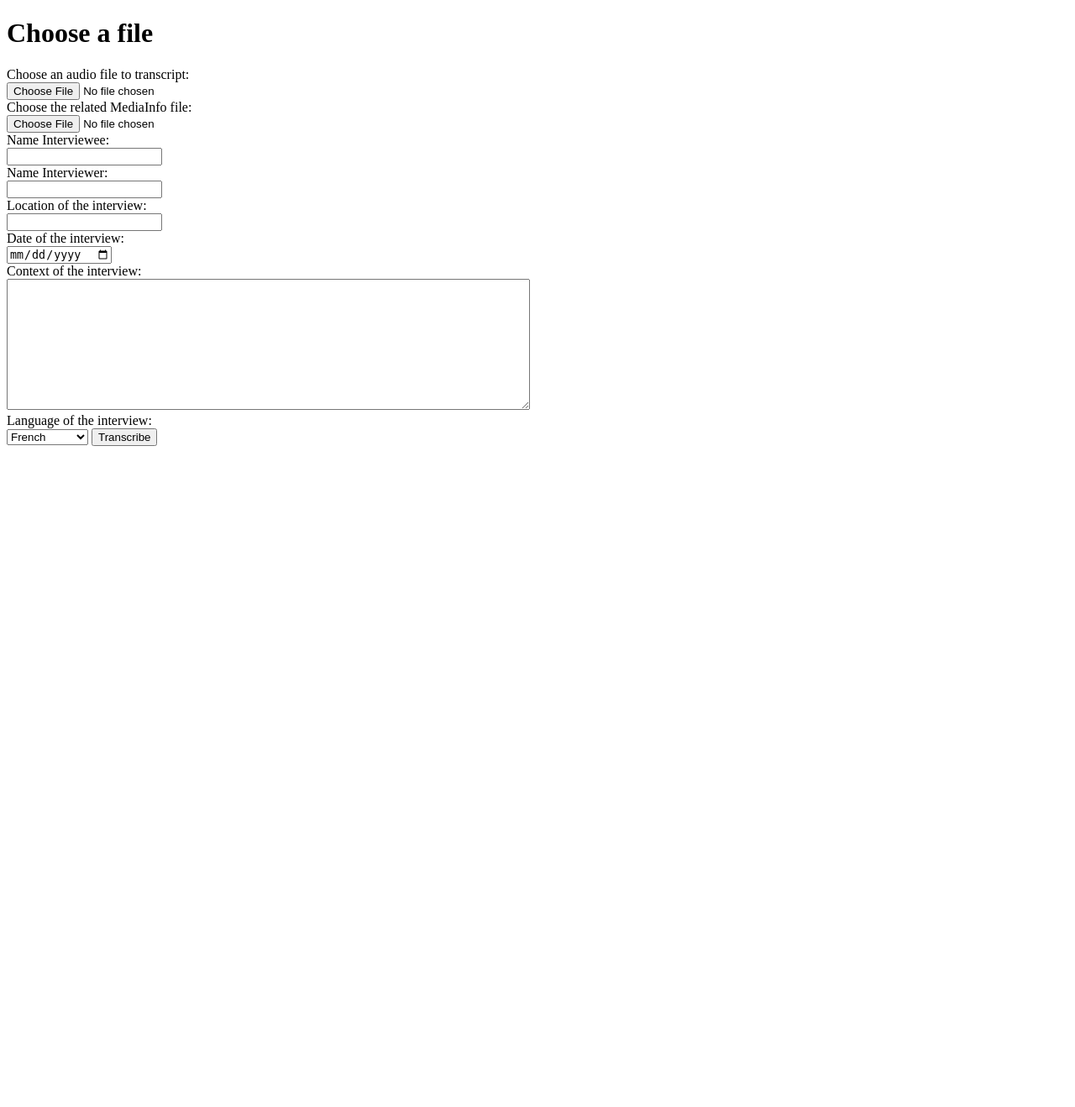
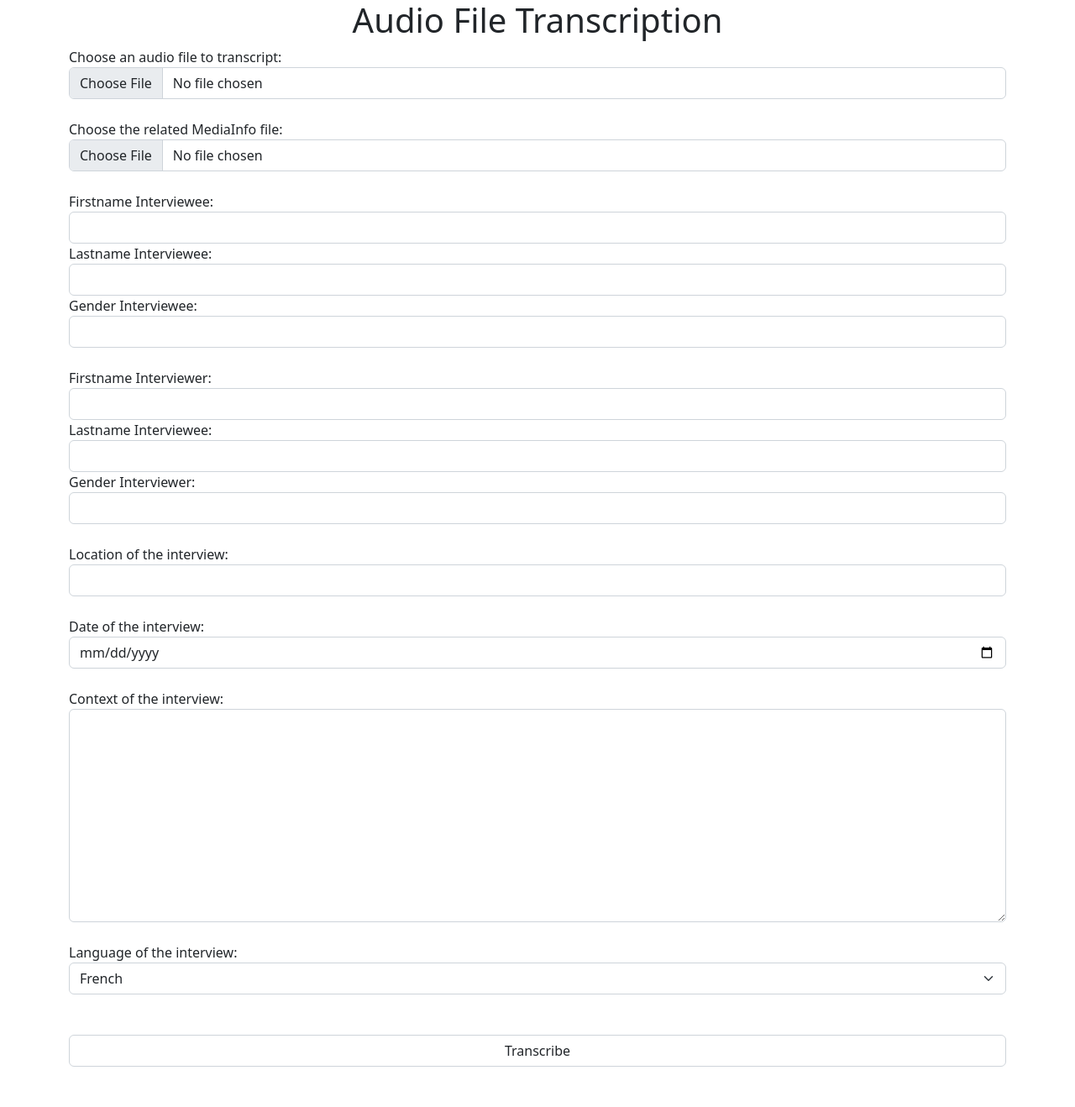
Before and after one commit to dpicca/Montreux-Jazz-Memories, a Flask app: page / in a window 1280 px wide. Shown: the whole page at 84% size. Before the commit the page ends 531 px from the top, so only its background shows below. Run offline with Flask 2, Linux system fonts and the light colour scheme.

Commit message:
completed transcription form

```diff
--- a/database-retranscript/MJMDB.sql
+++ b/database-retranscript/MJMDB.sql
@@ -31,8 +31,10 @@ ENGINE = InnoDB;
 -- -----------------------------------------------------
 CREATE TABLE IF NOT EXISTS `mydb`.`descriptive_metadata` (
   `id` INT NOT NULL AUTO_INCREMENT,
-  `name_interviewee` VARCHAR(45) NOT NULL COMMENT 'name of the interviewee',
-  `name_interviewer` VARCHAR(45) NULL COMMENT 'name of the interviewer of interviewers',
+  `first_name_interviewee` VARCHAR(45) NOT NULL COMMENT 'name of the interviewee',
+  `last_name_interviewee` VARCHAR(45) NOT NULL,
+  `first_name_interviewer` VARCHAR(45) NULL COMMENT 'name of the interviewer of interviewers',
+  `last_name_interviewer` VARCHAR(45) NULL,
   `location` VARCHAR(45) NULL COMMENT 'location of the interview',
   `date` DATE NOT NULL,
   `context` VARCHAR(45) NULL COMMENT 'context in which the interview was made\n',
--- a/database-retranscript/app.py
+++ b/database-retranscript/app.py
@@ -7,6 +7,7 @@ from google.cloud import storage
 import asyncio
 import datetime
 from pathlib import Path
+import json
 
 
 AUDIO_EXTENSIONS = {'wav'}
@@ -131,8 +132,9 @@ def insert_interview(text, transcription, audio):
             print("MySQL connection is closed")
 
 
-def insert_metadata(name_interviewee, name_interviewer, location, date, context, file_name, audio_length, file_format,
-                    language, mediainfo):
+def insert_metadata(fname_interviewee,lname_interviewee, gender_interviewee, fname_interviewer,lname_interviewer,
+                    gender_interviewer, location, date, context, file_name, audio_length, file_format, language,
+                    mediainfo):
     print("Inserting Meta Data")
     try:
         connection = mysql.connector.connect(host='localhost',
@@ -143,9 +145,11 @@ def insert_metadata(name_interviewee, name_interviewer, location, date, context,
 
         cursor = connection.cursor()
 
-        sql_insert_descriptive = """ INSERT INTO descriptive_metadata (id, name_interviewee, name_interviewer,
-        location, date, context) VALUES (LAST_INSERT_ID(), %s, %s, %s, %s, %s)"""
-        insert_descriptive_data = (name_interviewee, name_interviewer, location, date, context)
+        sql_insert_descriptive = """ INSERT INTO descriptive_metadata (id, first_name_interviewee,
+         last_name_interviewee, gender_interviewee, first_name_interviewer, last_name_interviewer, gender_interviewer,
+         location, date, context) VALUES (LAST_INSERT_ID(), %s, %s, %s, %s, %s, %s, %s, %s, %s)"""
+        insert_descriptive_data = (fname_interviewee, lname_interviewee, gender_interviewee, fname_interviewer,
+                                   lname_interviewer, gender_interviewer, location, date, context)
         result_descriptive = cursor.execute(sql_insert_descriptive, insert_descriptive_data)
 
         sql_insert_technical = """INSERT INTO technical_metadata (id, file_name, file_length, format, language,
@@ -176,15 +180,19 @@ def upload_file():
             return redirect(request.url)
 
         if 'json' not in request.files:
-            print('missing audio file')
+            print('missing json file')
             flash('No file part')
             return redirect(request.url)
 
         file = request.files['audio']
         minfo = request.files['json']
         language = request.form['language']
-        name_interviewee = request.form['interviewee']
-        name_interviewer = request.form['interviewer']
+        fname_interviewee = request.form['fn_interviewee']
+        lname_interviewee = request.form['ln_interviewee']
+        gender_interviewee = request.form['gender_interviewee']
+        fname_interviewer = request.form['fn_interviewer']
+        lname_interviewer = request.form['ln_interviewer']
+        gender_interviewer = request.form['gender_interviewer']
         location = request.form['location']
         form_date = request.form.get('Idate')
         date = datetime.datetime.strptime(form_date, '%Y-%m-%d')
@@ -205,49 +213,20 @@ def upload_file():
             minfo_name = secure_filename(minfo.filename)
             Path('./uploads/' + filename.split('.')[0]).mkdir(parents=True, exist_ok=True)
             app.config['FOLDER_PATH'] = Path('./uploads/' + filename.split('.')[0]).as_posix()
+            file.stream.seek(0)
             file.save(os.path.join(app.config['FOLDER_PATH'], filename))
-            file.save(os.path.join(app.config['FOLDER_PATH'], minfo_name))
+            minfo.stream.seek(0)
+            minfo.save(os.path.join(app.config['FOLDER_PATH'], minfo_name))
             filepath = app.config['FOLDER_PATH'] + '/' + filename
             jsonpath = app.config['FOLDER_PATH'] + '/' + minfo_name
 
             insert_interview(results, results, filepath)
-            insert_metadata(name_interviewee, name_interviewer, location, date, context, filename, duration,
+            insert_metadata(fname_interviewee, lname_interviewee, gender_interviewee, fname_interviewer,
+                            lname_interviewer, gender_interviewer, location, date, context, filename, duration,
                             file_format, language, jsonpath)
-            # redirect(url_for('transcriptions/' + select_interview()))
 
     return render_template('upload_revamp.html')
 
 
-@app.route('/transcriptions/<date>/<name>', methods=['GET', 'POST'])
-def update_text(interview_id):
-    def select_interview():
-        print("Retrieving interview ID")
-        interview_name = request.form('interview_search')
-        try:
-            connection = mysql.connector.connect(host='localhost',
-                                                 port='8889',
-                                                 user='root',
-                                                 password='root',
-                                                 database='mydb')
-
-            cursor = connection.cursor()
-            sql_select_interview = """SELECT MAX(id) FROM interview"""
-            selected_interview = cursor.execute(sql_select_interview)
-
-            connection.commit()
-            return selected_interview
-
-        except mysql.connector.Error as error:
-            print("Failed inserting BLOB data into MySQL table {}".format(error))
-
-        finally:
-            if connection.is_connected():
-                cursor.close()
-                connection.close()
-                print("MySQL connection is closed")
-    interview_id = request.args.get('id')
-    return render_template('transcription.html')
-
-
 if __name__ == '__main__':
     app.run()
--- a/database-retranscript/templates/transcription.html
+++ b/database-retranscript/templates/transcription.html
@@ -6,7 +6,8 @@
 </head>
 <body>
 <form method=post enctype=multipart/form-data>
-    <input type="text" name="interview_search">
+    <input type="text" name="interview_search"> <br>
+    <input type=submit value=Search>
 </form>
 </body>
 </html>
--- a/database-retranscript/templates/upload_revamp.html
+++ b/database-retranscript/templates/upload_revamp.html
@@ -1,32 +1,76 @@
 <!doctype html>
+<head>
+    <link href="https://cdn.jsdelivr.net/npm/bootstrap@5.2.0-beta1/dist/css/bootstrap.min.css" rel="stylesheet"
+          integrity="sha384-0evHe/X+R7YkIZDRvuzKMRqM+OrBnVFBL6DOitfPri4tjfHxaWutUpFmBp4vmVor" crossorigin="anonymous">
+</head>
 <html lang="en">
     <title>Transcription</title>
-    <h1>Choose a file</h1>
+    <h1 align="center">Audio File Transcription</h1>
     <form method=post enctype=multipart/form-data>
     <!--Interview-->
+        <div class="container">
           <label for="audio">Choose an audio file to transcript:</label> <br>
-      <input type=file name=audio accept=".wav"> <br>
+          <input class="form-control" type=file name=audio accept=".wav"> <br>
+        </div>
+
     <!--Technical MetaData-->
+        <div class="container">
           <label for="json">Choose the related MediaInfo file:</label> <br>
-      <input type=file name=json accept=".json"> <br>
+          <input class="form-control" type=file name=json accept=".json"> <br>
+        </div>
+
     <!--Descriptive MetaData-->
-      <label for="interviewee">Name Interviewee:</label> <br>
-      <input type=text id="interviewee" name="interviewee"> <br>
-      <label for="interviewer">Name Interviewer:</label> <br>
-      <input type=text id="interviewer" name=interviewer> <br>
+        <div class="container">
+          <label for="interviewee">Firstname Interviewee:</label> <br>
+          <input  class="form-control" type=text id="fn_interviewee" name="fn_interviewee">
+        </div>
+        <div class="container">
+          <label for="interviewee">Lastname Interviewee:</label> <br>
+          <input  class="form-control" type=text id="ln_interviewee" name="ln_interviewee">
+        </div>
+        <div class="container">
+          <label for="gender_interviewee">Gender Interviewee:</label> <br>
+          <input  class="form-control" type=text id="gender_interviewee" name="gender_interviewee"> <br>
+        </div>
+
+        <div class="container">
+          <label for="fn_interviewer">Firstname Interviewer:</label> <br>
+          <input  class="form-control" type=text id="fn_interviewer" name=fn_interviewer>
+        </div>
+        <div class="container">
+          <label for="ln_interviewee">Lastname Interviewee:</label> <br>
+          <input  class="form-control" type=text id="ln_interviewer" name="ln_interviewer">
+        </div>
+        <div class="container">
+          <label for="gender_interviewer">Gender Interviewer:</label> <br>
+          <input  class="form-control" type=text id="gender_interviewer" name="gender_interviewer"> <br>
+        </div>
+
+        <div class="container">
           <label for="location">Location of the interview:</label> <br>
-      <input type=text id="location" name=location> <br>
+          <input  class="form-control" type=text id="location" name=location> <br>
+        </div>
+
+        <div class="container">
           <label for="Idate">Date of the interview:</label> <br>
-      <input type=date id="Idate" name=Idate> <br>
+          <input class="form-control" type=date id="Idate" name=Idate> <br>
+        </div>
+
+        <div class="container">
           <label for="context">Context of the interview:</label> <br>
-      <textarea id="context" name="context" rows="10" cols="75"></textarea> <br>
+          <textarea class="form-control" id="context" name="context" rows="10" cols="75"></textarea> <br>
+        </div>
     <!--Technical MetaData-->
+        <div class="container">
           <label for="language">Language of the interview:</label> <br>
-      <select id="language" name="language">
+          <select class="form-select" id="language" name="language">
               <option value="fr_FR">French</option>
               <option value="en_US">English (US)</option>
           </select>
+        </div> <br> <br>
 
+        <div class="container">
+            <input class="form-control" type=submit value=Transcribe>
+        </div> <br> <br>
 
-      <input type=submit value=Transcribe>
     </form>
```
Also changed, not shown: database-retranscript/static/styles/file_upload.css (deleted, +0 -186 lines), database-retranscript/templates/form.html (+16 -11 lines), database-retranscript/uploads/machine-learning_speech-recognition_16-122828-0002/machine-learning_0002.json (added, +44 -0 lines), 3 other files. Lines whose indentation alone changed are shown as unchanged.
